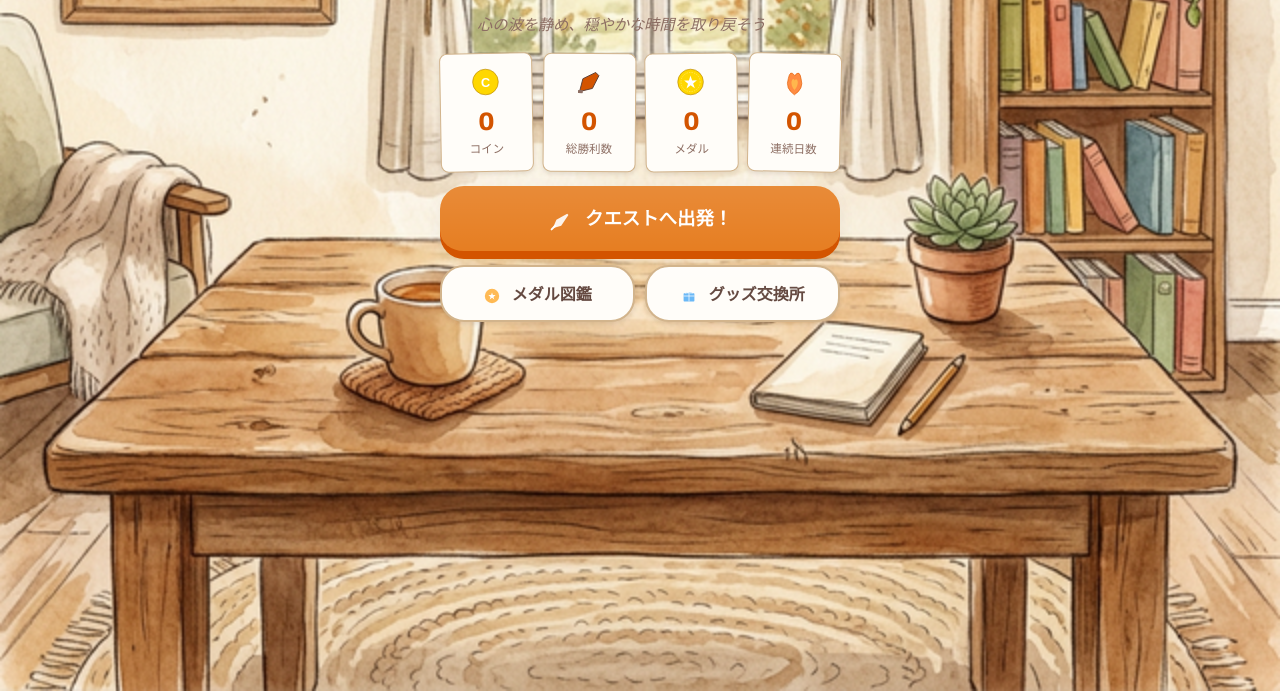
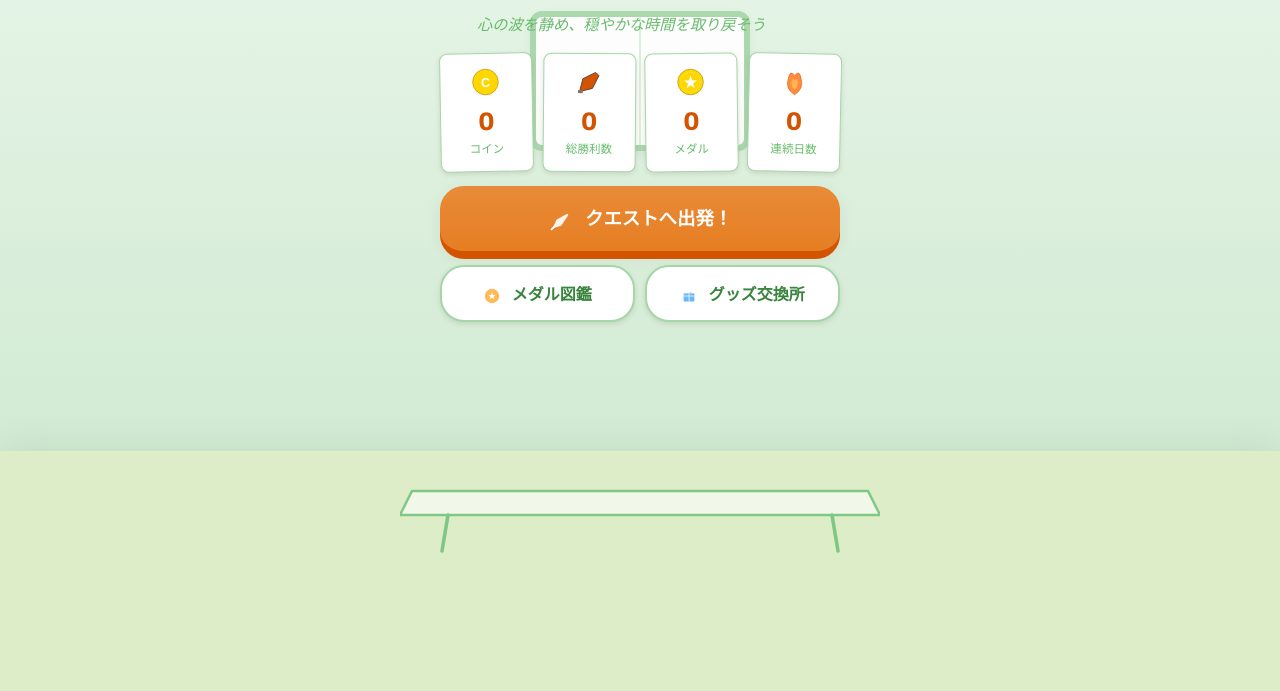
Before and after one commit to ryousuke971003-cmyk/OCD-Dungeon, a website built with Vite: page src/index.html in a window 1280 px wide. Shown: the part 109-800 px from the top of the page. Built offline with nearby package versions, Linux system fonts and the light colour scheme.

Commit message:
feat: ホーム画面を白・緑基調のセルフケア風デザインに全面刷新

```diff
--- a/src/index.html
+++ b/src/index.html
@@ -19,9 +19,18 @@
   <!-- ===== ホーム / 自室画面 ===== -->
   <div id="screen-home" class="screen active">
     <div class="home-room" id="home-room">
-      <!-- 背景画像はCSSで設定 -->
-      <div class="table-surface" id="room-table-surface">
-        <!-- グッズがここに並ぶ -->
+      <div class="room-window"></div>
+      <div class="room-floor-area">
+        <div class="room-table" id="room-table">
+          <svg viewBox="0 0 400 120" class="table-svg">
+            <!-- シンプルな大型テーブル -->
+            <path d="M10,60 L390,60 L400,80 L0,80 Z" fill="#F1F8E9" stroke="#81C784" stroke-width="2"/>
+            <path d="M40,80 L35,110 M360,80 L365,110" stroke="#81C784" stroke-width="3" stroke-linecap="round"/>
+          </svg>
+          <div class="table-surface" id="room-table-surface">
+            <!-- グッズがここに並ぶ -->
+          </div>
+        </div>
       </div>
     </div>
 
--- a/src/main.ts
+++ b/src/main.ts
@@ -220,54 +220,53 @@ const MEDALS: Medal[] = [
 // =========================================================
 const RELAX_GOODS: RelaxGood[] = [
   { id: 'coffee', price: 20,  icon: `<svg viewBox="0 0 100 100" xmlns="http://www.w3.org/2000/svg">
-    <path d="M32,45 Q50,42 68,45 L65,85 Q50,90 35,85 Z" fill="#EFEBE9" stroke="#A1887F" stroke-width="1.5"/>
-    <path d="M68,50 Q80,50 80,62 Q80,74 66,74" fill="none" stroke="#A1887F" stroke-width="3.5" stroke-linecap="round"/>
-    <ellipse cx="50" cy="46" rx="16" ry="4" fill="#4E342E" opacity="0.7"/>
-    <path d="M40,35 Q45,20 50,35 M55,30 Q60,15 65,30" fill="none" stroke="#D7CCC8" stroke-width="2" stroke-linecap="round" opacity="0.6"/>
-  </svg>`,  name: 'ホットコーヒー',       desc: 'ほんのり温かい一杯',      style: 'left: 10%; bottom: 15px; transform: rotate(-2deg);' },
+    <path d="M32,45 Q50,42 68,45 L65,85 Q50,90 35,85 Z" fill="#F1F8E9" stroke="#81C784" stroke-width="1.5"/>
+    <path d="M68,50 Q80,50 80,62 Q80,74 66,74" fill="none" stroke="#81C784" stroke-width="3" stroke-linecap="round"/>
+    <ellipse cx="50" cy="46" rx="16" ry="4" fill="#388E3C" opacity="0.3"/>
+    <path d="M40,35 Q45,20 50,35 M55,30 Q60,15 65,30" fill="none" stroke="#A5D6A7" stroke-width="2" stroke-linecap="round" opacity="0.6"/>
+  </svg>`,  name: 'ホットコーヒー',       desc: 'ほんのり温かい一杯',      style: 'left: 10%; bottom: 10px; transform: scale(1.1);' },
   { id: 'candle', price: 30,  icon: `<svg viewBox="0 0 100 100" xmlns="http://www.w3.org/2000/svg">
-    <rect x="38" y="50" width="24" height="40" rx="3" fill="#FFFDE7" stroke="#FBC02D" stroke-width="1.5"/>
-    <path d="M50,30 Q45,15 50,5 Q55,15 50,30" fill="#FFF176" opacity="0.8">
-      <animate attributeName="opacity" values="0.6;1;0.6" dur="2.5s" repeatCount="indefinite"/>
+    <rect x="38" y="50" width="24" height="40" rx="3" fill="#FFF" stroke="#C8E6C9" stroke-width="1.5"/>
+    <path d="M50,30 Q45,15 50,5 Q55,15 50,30" fill="#C8E6C9" opacity="0.8">
+      <animate attributeName="opacity" values="0.6;1;0.6" dur="3s" repeatCount="indefinite"/>
     </path>
-    <circle cx="50" cy="20" r="15" fill="#FFF9C4" opacity="0.2"/>
-  </svg>`, name: 'アロマキャンドル',     desc: 'やわらかな香りが広がる',  style: 'left: 22%; bottom: 15px;' },
+    <circle cx="50" cy="20" r="15" fill="#E8F5E9" opacity="0.4"/>
+  </svg>`, name: 'アロマキャンドル',     desc: 'やわらかな香りが広がる',  style: 'left: 22%; bottom: 12px;' },
   { id: 'cushion', price: 50,  icon: `<svg viewBox="0 0 100 100" xmlns="http://www.w3.org/2000/svg">
-    <path d="M15,50 Q15,25 50,25 Q85,25 85,50 L82,75 Q50,85 18,75 Z" fill="#FFF3E0" stroke="#FFE0B2" stroke-width="2"/>
-    <path d="M30,50 Q50,45 70,50 M30,65 Q50,60 70,65" fill="none" stroke="#FFE0B2" stroke-width="1.5" opacity="0.5"/>
-  </svg>`, name: 'ふかふかクッション',   desc: 'もふもふで心地よい',      style: 'left: 35%; bottom: 5px; transform: scale(1.3);' },
+    <path d="M15,50 Q15,25 50,25 Q85,25 85,50 L82,75 Q50,85 18,75 Z" fill="#E8F5E9" stroke="#A5D6A7" stroke-width="2"/>
+    <path d="M30,50 Q50,45 70,50 M30,65 Q50,60 70,65" fill="none" stroke="#C8E6C9" stroke-width="1.5" opacity="0.5"/>
+  </svg>`, name: 'ふかふかクッション',   desc: 'もふもふで心地よい',      style: 'left: 35%; bottom: 4px; transform: scale(1.3);' },
   { id: 'plant', price: 75,  icon: `<svg viewBox="0 0 100 100" xmlns="http://www.w3.org/2000/svg">
-    <path d="M38,75 L62,75 L58,95 L42,95 Z" fill="#A1887F" stroke="#6D4C41" stroke-width="1.5"/>
-    <path d="M50,75 V45 M35,60 Q25,45 35,35 M65,60 Q75,45 65,35" fill="none" stroke="#81C784" stroke-width="3.5" stroke-linecap="round"/>
+    <path d="M38,75 L62,75 L58,95 L42,95 Z" fill="#C8E6C9" stroke="#81C784" stroke-width="1.5"/>
+    <path d="M50,75 V45 M35,60 Q25,45 35,35 M65,60 Q75,45 65,35" fill="none" stroke="#66BB6A" stroke-width="3.5" stroke-linecap="round"/>
     <circle cx="35" cy="35" r="8" fill="#A5D6A7"/><circle cx="65" cy="35" r="8" fill="#A5D6A7"/><circle cx="50" cy="40" r="10" fill="#81C784"/>
-  </svg>`,  name: 'ちいさな観葉植物',    desc: '緑が癒しをくれる',        style: 'left: 55%; bottom: 10px; transform: scale(1.1);' },
+  </svg>`,  name: 'ちいさな観葉植物',    desc: '緑が癒しをくれる',        style: 'left: 55%; bottom: 8px; transform: scale(1.1);' },
   { id: 'book', price: 100,  icon: `<svg viewBox="0 0 100 100" xmlns="http://www.w3.org/2000/svg">
-    <path d="M25,35 L50,40 L50,95 L25,90 Z" fill="#F3E5F5" stroke="#CE93D8" stroke-width="1.5"/>
-    <path d="M75,35 L50,40 L50,95 L75,90 Z" fill="#FFF" stroke="#CE93D8" stroke-width="1.5"/>
-    <path d="M30,50 H45 M30,60 H45 M55,50 H70 M55,60 H70" stroke="#E1BEE7" stroke-width="1.5"/>
-  </svg>`,  name: 'お気に入りの本',       desc: '読むたびほっとする',      style: 'left: 72%; bottom: 15px; transform: rotate(-10deg);' },
+    <path d="M25,35 L50,40 L50,95 L25,90 Z" fill="#F1F8E9" stroke="#81C784" stroke-width="1.5"/>
+    <path d="M75,35 L50,40 L50,95 L75,90 Z" fill="#FFF" stroke="#81C784" stroke-width="1.5"/>
+    <path d="M30,50 H45 M30,60 H45 M55,50 H70 M55,60 H70" stroke="#C8E6C9" stroke-width="1.5"/>
+  </svg>`,  name: 'お気に入りの本',       desc: '読むたびほっとする',      style: 'left: 72%; bottom: 12px; transform: rotate(-5deg);' },
   { id: 'record', price: 150,  icon: `<svg viewBox="0 0 100 100" xmlns="http://www.w3.org/2000/svg">
-    <rect x="15" y="55" width="70" height="40" rx="3" fill="#795548" stroke="#3E2723" stroke-width="1.5"/>
-    <circle cx="50" cy="55" r="30" fill="#333" stroke="#555" stroke-width="2"/>
-    <circle cx="50" cy="55" r="6" fill="#999"/>
-    <path d="M75,40 L60,55" stroke="#BDBDBD" stroke-width="3" stroke-linecap="round"/>
-  </svg>`,  name: 'レコードプレイヤー',  desc: 'のんびりした音楽',        style: 'left: -5%; bottom: 15px; transform: scale(1.1);' },
+    <rect x="15" y="55" width="70" height="40" rx="3" fill="#A5D6A7" stroke="#4CAF50" stroke-width="1.5"/>
+    <circle cx="50" cy="55" r="30" fill="#E8F5E9" stroke="#81C784" stroke-width="2"/>
+    <circle cx="50" cy="55" r="6" fill="#81C784"/>
+    <path d="M75,40 L60,55" stroke="#4CAF50" stroke-width="3" stroke-linecap="round"/>
+  </svg>`,  name: 'レコードプレイヤー',  desc: 'のんびりした音楽',        style: 'left: -5%; bottom: 12px; transform: scale(1.1);' },
   { id: 'moon', price: 200,  icon: `<svg viewBox="0 0 100 100" xmlns="http://www.w3.org/2000/svg">
-    <circle cx="50" cy="50" r="38" fill="#FFF9C4" stroke="#FFF176" stroke-width="1"/>
+    <circle cx="50" cy="50" r="38" fill="#FFF9C4" stroke="#FFF176" stroke-width="1" opacity="0.8"/>
     <circle cx="40" cy="40" r="4" fill="#FDD835" opacity="0.3"/>
-    <circle cx="60" cy="60" r="6" fill="#FDD835" opacity="0.2"/>
-  </svg>`,         name: 'ムーンランプ',         desc: '夜を照らすやさしい光',    style: 'left: 88%; bottom: 15px;' },
+  </svg>`,         name: 'ムーンランプ',         desc: '夜を照らすやさしい光',    style: 'left: 88%; bottom: 12px;' },
   { id: 'bear', price: 250, icon: `<svg viewBox="0 0 100 100" xmlns="http://www.w3.org/2000/svg">
-    <circle cx="50" cy="45" r="18" fill="#D7CCC8" stroke="#A1887F" stroke-width="1.5"/>
-    <circle cx="50" cy="75" r="22" fill="#D7CCC8" stroke="#A1887F" stroke-width="1.5"/>
-    <circle cx="35" cy="35" r="8" fill="#D7CCC8" stroke="#A1887F" stroke-width="1.5"/><circle cx="65" cy="35" r="8" fill="#D7CCC8" stroke="#A1887F" stroke-width="1.5"/>
-    <circle cx="44" cy="42" r="2" fill="#5D4037"/><circle cx="56" cy="42" r="2" fill="#5D4037"/>
-    <path d="M46,52 Q50,55 54,52" fill="none" stroke="#A1887F" stroke-width="1.5" stroke-linecap="round"/>
-  </svg>`,    name: 'くまのぬいぐるみ',    desc: 'そっと抱きしめよう',      style: 'left: 45%; bottom: 5px; transform: scale(1.4); z-index: 2;' },
+    <circle cx="50" cy="45" r="18" fill="#F1F8E9" stroke="#81C784" stroke-width="1.5"/>
+    <circle cx="50" cy="75" r="22" fill="#F1F8E9" stroke="#81C784" stroke-width="1.5"/>
+    <circle cx="35" cy="35" r="8" fill="#F1F8E9" stroke="#81C784" stroke-width="1.5"/><circle cx="65" cy="35" r="8" fill="#F1F8E9" stroke="#81C784" stroke-width="1.5"/>
+    <circle cx="44" cy="42" r="2" fill="#2E7D32"/><circle cx="56" cy="42" r="2" fill="#2E7D32"/>
+    <path d="M46,52 Q50,55 54,52" fill="none" stroke="#81C784" stroke-width="1.5" stroke-linecap="round"/>
+  </svg>`,    name: 'くまのぬいぐるみ',    desc: 'そっと抱きしめよう',      style: 'left: 45%; bottom: 4px; transform: scale(1.4); z-index: 2;' },
   { id: 'bath', price: 300, icon: `<svg viewBox="0 0 100 100" xmlns="http://www.w3.org/2000/svg">
     <path d="M15,60 Q15,90 50,90 Q85,90 85,60 L85,50 H15 Z" fill="#E1F5FE" stroke="#81D4FA" stroke-width="1.5"/>
     <circle cx="30" cy="45" r="7" fill="#FFF" opacity="0.6"/><circle cx="50" cy="40" r="10" fill="#FFF" opacity="0.5"/><circle cx="70" cy="45" r="8" fill="#FFF" opacity="0.7"/>
-  </svg>`,           desc: 'ゆっくりお風呂でリラックス', style: 'left: 20%; bottom: 0px; transform: scale(1.2); opacity: 0.9;', name: 'バブルバス' },
+  </svg>`,           desc: 'ゆっくりお風呂でリラックス', style: 'left: 20%; bottom: 0px; transform: scale(1.2); opacity: 0.8;', name: 'バブルバス' },
 ];
 
 
--- a/src/style.css
+++ b/src/style.css
@@ -7,14 +7,14 @@
 
 :root {
   /* 新しいカラーパレット：暖かみのある水彩画風 */
-  --bg-sand:      #FDF6E9; /* 背景のベース */
-  --bg-room:      #F7E9D7; /* 部屋全体のトーン */
-  --bg-paper:     #FFFDF9; /* カード・紙の質感 */
-  --border-sepia: #D2B48C; /* 境界線（セピア） */
-  --text-main:    #5D4037; /* メインテキスト（深い茶） */
-  --text-soft:    #8D6E63; /* サブテキスト */
-  --wood-dark:    #8D6E63;
-  --wood-light:   #D4A57E;
+  --bg-sand:      #F1F8E9; /* ミントホワイト（背景ベース） */
+  --bg-room:      #E8F5E9; /* 部屋全体のトーン（薄い緑） */
+  --bg-paper:     #FFFFFF; /* カード・紙の質感（純白） */
+  --border-sepia: #A5D6A7; /* 境界線（ソフトグリーン） */
+  --text-main:    #2E7D32; /* メインテキスト（深い緑） */
+  --text-soft:    #66BB6A; /* サブテキスト */
+  --wood-dark:    #81C784;
+  --wood-light:   #C8E6C9;
   --curtain-bg:   #F8B195;
 
   --color-jirorin:  #B2D8FF; /* 確認族 */
@@ -210,25 +210,66 @@ html, body {
   inset: 0;
   display: flex;
   flex-direction: column;
-  background-image: url('./assets/home_bg.png');
-  background-size: cover;
-  background-position: center bottom;
-  background-repeat: no-repeat;
+  background: linear-gradient(to bottom, #E8F5E9, #C8E6C9);
   overflow: hidden;
 }
 
-/* 画像内のテーブル天板に合わせるエリア */
+/* 窓 (シンプル版) */
+.room-window {
+  position: absolute;
+  top: 15%;
+  left: 50%;
+  transform: translateX(-50%);
+  width: 220px;
+  height: 140px;
+  background: white;
+  border: 6px solid #A5D6A7;
+  border-radius: 12px;
+  box-shadow: 0 4px 15px rgba(0,0,0,0.05);
+  opacity: 0.9;
+}
+.room-window::after {
+  content: ''; position: absolute; top: 0; bottom: 0; left: 50%; width: 2px; background: rgba(165, 214, 167, 0.4); transform: translateX(-50%);
+}
+
+/* 床面代わりのエリア */
+.room-floor-area {
+  position: absolute;
+  bottom: 0;
+  left: 0;
+  right: 0;
+  height: 30vh;
+  background: #DCEDC8;
+  display: flex;
+  justify-content: center;
+  align-items: flex-start;
+  box-shadow: 0 -10px 30px rgba(0,0,0,0.05);
+  z-index: 2;
+}
+
+/* テーブル（ミニマルデザイン） */
+.room-table {
+  position: relative;
+  width: 480px;
+  height: 160px;
+  margin-top: -40px;
+}
+.table-svg {
+  width: 100%;
+  height: 100%;
+}
+
 .table-surface {
   position: absolute;
-  bottom: 12%; /* 画像内のテーブル天板の高さに合わせて調整 */
-  left: 10%;
-  right: 10%;
-  height: 60px;
+  top: 60px;
+  left: 30px;
+  right: 30px;
+  height: 30px;
   display: flex;
   justify-content: center;
   align-items: flex-end;
   pointer-events: none;
-  z-index: 2;
+  z-index: 3;
 }
 
 /* アイテム共通スタイル */
```
Also changed, not shown: src/assets/home_bg.png (deleted).
